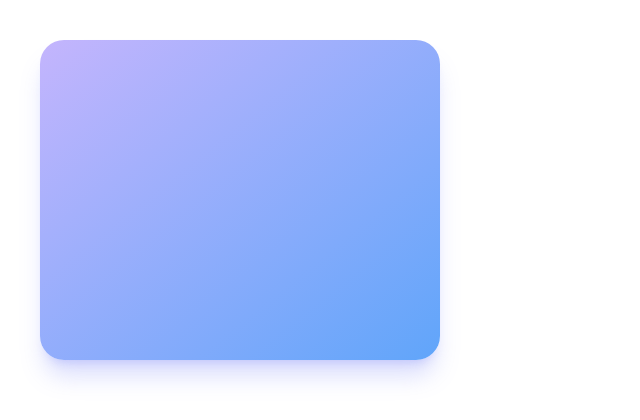
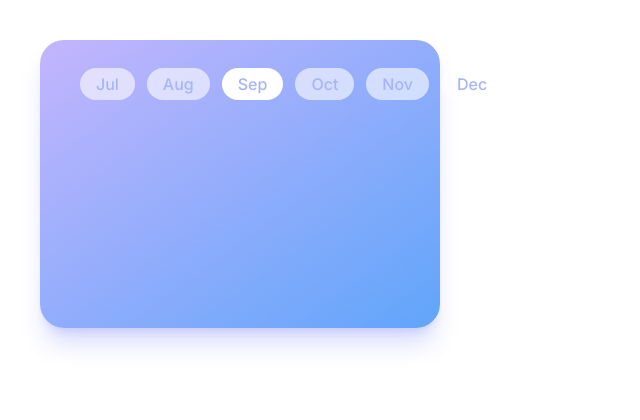
Before and after one commit to ishaan1013/nutrition, a Next.js app: page / in a window 1280 px wide. Shown: the top 420 px of the page, without its empty margins (0-640 px from the left). Built offline with nearby package versions, Linux system fonts and the light colour scheme.

Commit message:
calendar months + add react-icons

```diff
--- a/components/calendar.js
+++ b/components/calendar.js
@@ -1,5 +1,6 @@
 import { useState } from "react"
 import { useAppContext } from "../global/state"
+import { FaChevronLeft, FaChevronRight } from "react-icons/fa"
 
 
 export default function Calendar() {
@@ -23,8 +24,36 @@ export default function Calendar() {
 
     return (
         <>
-            <section className="h-80 w-1/3 bg-gradient-to-tl from-blue-400 to-violet-300 rounded-3xl shadow-xl shadow-indigo-400/30">
+            <section className="h-72 w-1/3 bg-gradient-to-tl from-blue-400 to-violet-300 rounded-3xl shadow-xl shadow-indigo-400/30 px-10 py-7">
+                <div className="flex justify-between items-center">
+                    <FaChevronLeft className="text-white cursor-pointer"/>
+                    <div className="flex">
+                        <div className="rounded-full bg-white/60 text-indigo-300 mr-3 px-4 py-1 flex items-center justify-center text-center font-medium select-none cursor-pointer">
+                            Jul
+                        </div>
 
+                        <div className="rounded-full bg-white/60 text-indigo-300 mr-3 px-4 py-1 flex items-center justify-center text-center font-medium select-none cursor-pointer">
+                            Aug
+                        </div>
+
+                        <div className="rounded-full bg-white text-indigo-300 mr-3 px-4 py-1 flex items-center justify-center text-center font-medium select-none cursor-pointer">
+                            Sep
+                        </div>
+
+                        <div className="rounded-full bg-white/60 text-indigo-300 mr-3 px-4 py-1 flex items-center justify-center text-center font-medium select-none cursor-pointer">
+                            Oct
+                        </div>
+
+                        <div className="rounded-full bg-white/60 text-indigo-300 mr-3 px-4 py-1 flex items-center justify-center text-center font-medium select-none cursor-pointer">
+                            Nov
+                        </div>
+
+                        <div className="rounded-full bg-white/60 text-indigo-300 px-4 py-1 flex items-center justify-center text-center font-medium select-none cursor-pointer">
+                            Dec
+                        </div>
+                    </div>
+                    <FaChevronRight className="text-white cursor-pointer"/>
+                </div>
             </section>
         </>
     )
--- a/package.json
+++ b/package.json
@@ -13,7 +13,8 @@
     "next": "12.1.5",
     "node-sass": "^7.0.1",
     "react": "18.0.0",
-    "react-dom": "18.0.0"
+    "react-dom": "18.0.0",
+    "react-icons": "^4.3.1"
   },
   "devDependencies": {
     "autoprefixer": "^10.4.5",
```
Also changed, not shown: 1 other file (tests, documents, lock files or other folders).
